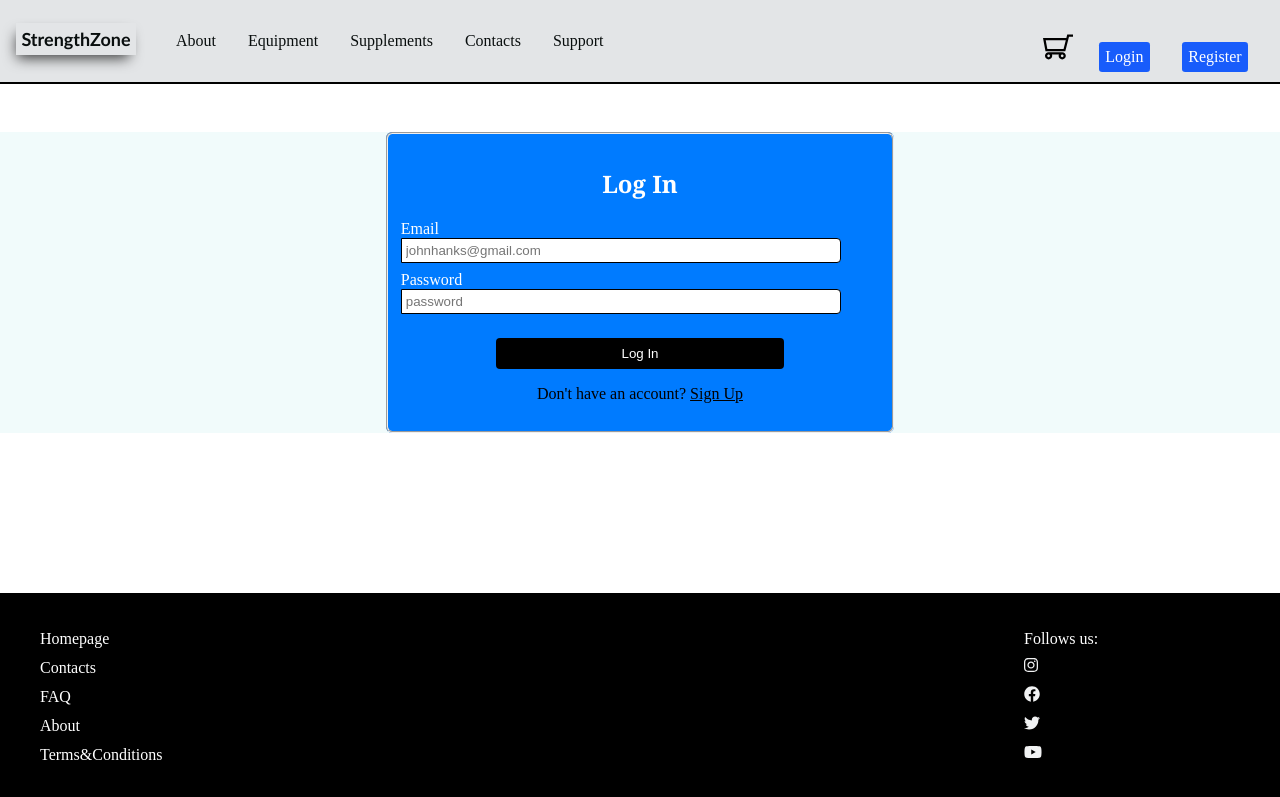
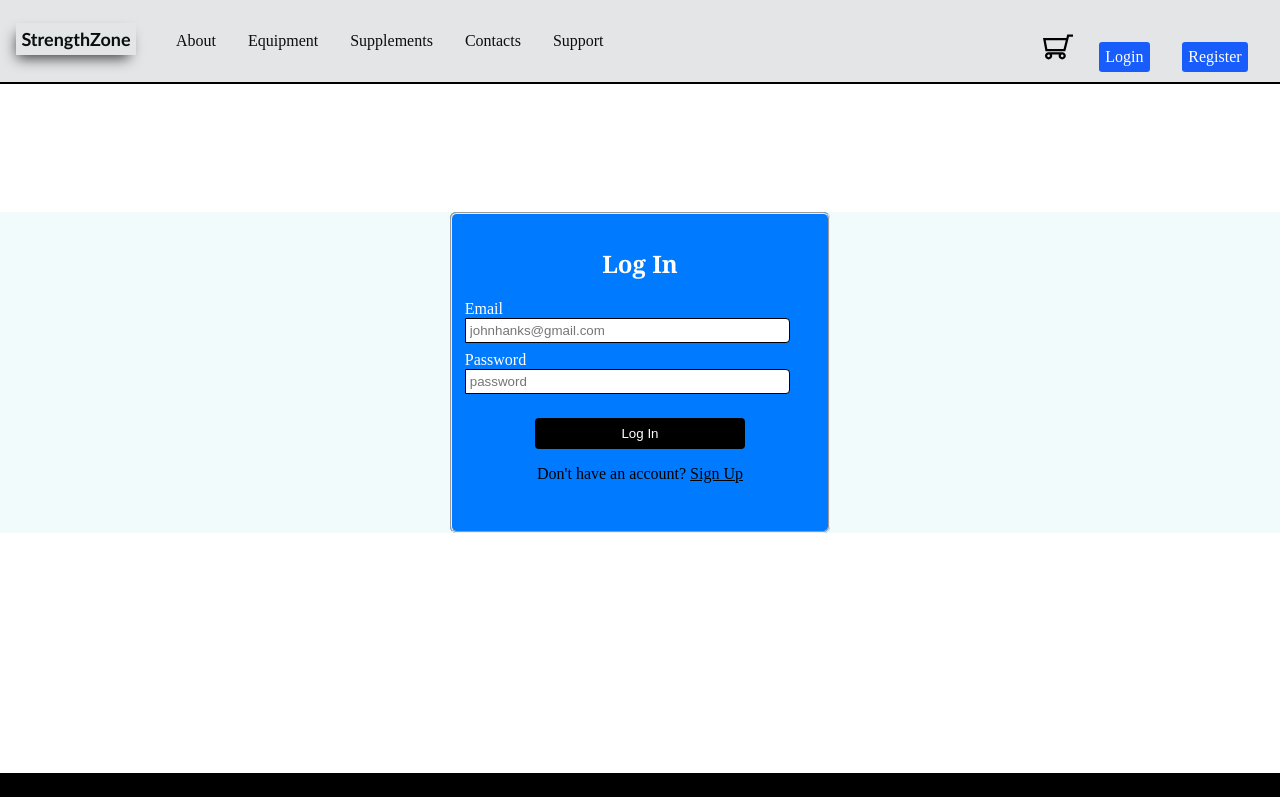
Before and after one commit to Takeda01/Angular-Project, an Angular app: page /signin in a window 1280 px wide. Shown: the top 797 px of the page. Built offline with nearby package versions, Linux system fonts and the light colour scheme.

Commit message:
more responisveness

```diff
--- a/src/app/pages/check-out/check-out.component.scss
+++ b/src/app/pages/check-out/check-out.component.scss
@@ -14,6 +14,7 @@ $border-color: #ccc;
   }
 
   form {
+    margin-bottom: 4em;
     .form-group {
       margin-bottom: 0.9375em;
 
--- a/src/app/pages/currentitem/currentitem.component.html
+++ b/src/app/pages/currentitem/currentitem.component.html
@@ -3,6 +3,7 @@
     <div class="item-details container" *ngIf="item">
         <img [src]="Photo(item)" alt="Product Image">
         <h2>{{item.EqName}}</h2>
+        <p class="type">{{item.Eqprice}}</p>
         <p>Brand: {{item.EqBrand}}</p>
         <p>Material: {{item.EqMaterial}}</p>
         <p>Price: {{item.EqPrice}} €</p>
--- a/src/app/pages/currentitem/currentitem.component.scss
+++ b/src/app/pages/currentitem/currentitem.component.scss
@@ -91,7 +91,10 @@ h2{
 .green{
     color: green;
 }
-@media(width < 1500px){
+.type{
+    font-weight: 800;
+}
+@media( 850 < width < 1500px){
     .others{
         padding-left: 2em;
     }
--- a/src/app/pages/supplements/supplements.component.scss
+++ b/src/app/pages/supplements/supplements.component.scss
@@ -79,7 +79,7 @@ img{
             margin-left: 0em;
         }
     }
-    @media(width < 1280px){
+    @media(850px <width < 1280px){
         .container{
 
            display: grid;
@@ -92,7 +92,13 @@ img{
             display: flex;
             flex-direction: row;
             flex-wrap: wrap;
+            margin-left: 0em;
         }
+    }
+    @media(width < 800px){
+       .card{
+        margin: 0 auto;
+       }
     }
     @media(width < 400px){
         .card{
--- a/src/app/types/supplement.ts
+++ b/src/app/types/supplement.ts
@@ -10,6 +10,6 @@ export interface Supplement{
     EqName:string,
     EqPrice: number,
     EqMaterial: string,
-    EqType: string,
+    Eqprice: string,
     EqBrand: string
 }
--- a/src/app/user/login/login.component.scss
+++ b/src/app/user/login/login.component.scss
@@ -1,19 +1,21 @@
 .container {
     background-color: rgb(241, 251, 251);
-    margin-top: 3em;
-    margin-bottom: 10em;
+    margin-top: 8em;
+    margin-bottom: 15em;
   }
 
   form.login {
-    width: 40%;
+    width: 20%;
     margin: 0 auto;
     text-align: center;
+
   }
 
   .login fieldset {
     border-radius: 0.4em;
     padding: 0.8em;
     background-color: #007bff;
+    padding-bottom: 2em;
   }
 
   .login h2 {
@@ -94,3 +96,13 @@
     max-width: 40%;
 }
 }
+@media(width < 1870px){
+  form.login{
+width: 30%;
+  }
+}
+@media(width < 1000px){
+  form.login{
+    width: 40%;
+      }
+}
```
